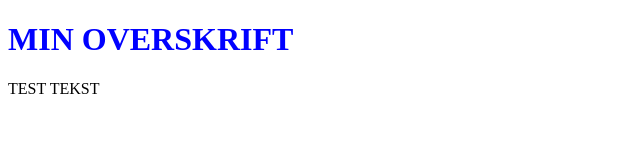
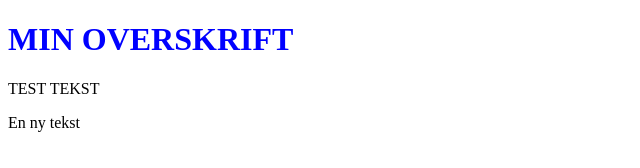
Before and after one commit to Webdesignfreddy/git-test, a plain HTML site: page index.html in a window 1280 px wide. Shown: the full height of the page, 0-640 px from the left. Drawn offline with Linux system fonts and the light colour scheme.

Commit message:
Added a new text

```diff
--- a/index.html
+++ b/index.html
@@ -10,5 +10,6 @@
 <body>
     <h1>MIN OVERSKRIFT</h1>
     <p>TEST TEKST</p>
+    <p>En ny tekst</p>
 </body>
 </html>
```
